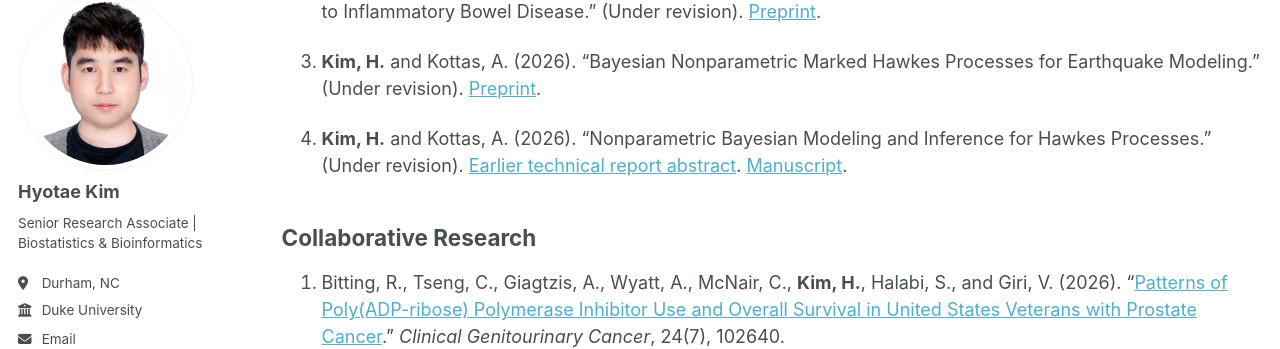
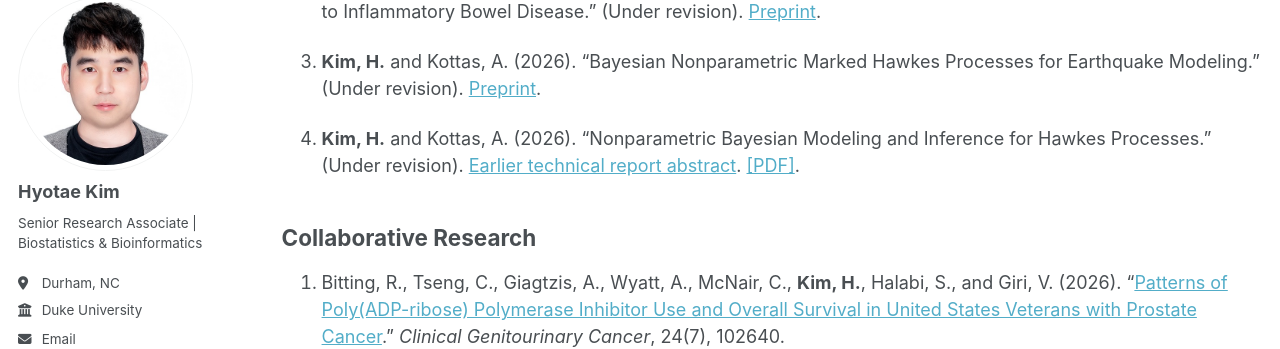
Before and after one commit to HyotaeKim/hyotaekim.github.io, a Jekyll site: the page built from _pages/publications.md, in a window 1280 px wide and 900 px high, scrolled down 597 px. Shown: the part 105-454 px from the top of the window. Built offline with Jekyll 4.4.1, drawn with Linux system fonts in a browser that asks for light colours; a style sheet for code colours, icons or effects is not loaded.

Commit message:
Update publications.md

```diff
--- a/_pages/publications.md
+++ b/_pages/publications.md
@@ -23,7 +23,7 @@ author_profile: true
 
 3. **Kim, H.** and Kottas, A. (2026). "Bayesian Nonparametric Marked Hawkes Processes for Earthquake Modeling." (Under revision). [Preprint](https://arxiv.org/abs/2511.22538).
 
-4. **Kim, H.** and Kottas, A. (2026). "Nonparametric Bayesian Modeling and Inference for Hawkes Processes." (Under revision). [Earlier technical report abstract](https://tr.soe.ucsc.edu/research/technical-reports/UCSC-SOE-20-08). [Manuscript](/files/HPs.pdf).
+4. **Kim, H.** and Kottas, A. (2026). "Nonparametric Bayesian Modeling and Inference for Hawkes Processes." (Under revision). [Earlier technical report abstract](https://tr.soe.ucsc.edu/research/technical-reports/UCSC-SOE-20-08). [[PDF]](/files/HPs.pdf).
 
 ## Collaborative Research
 
```
